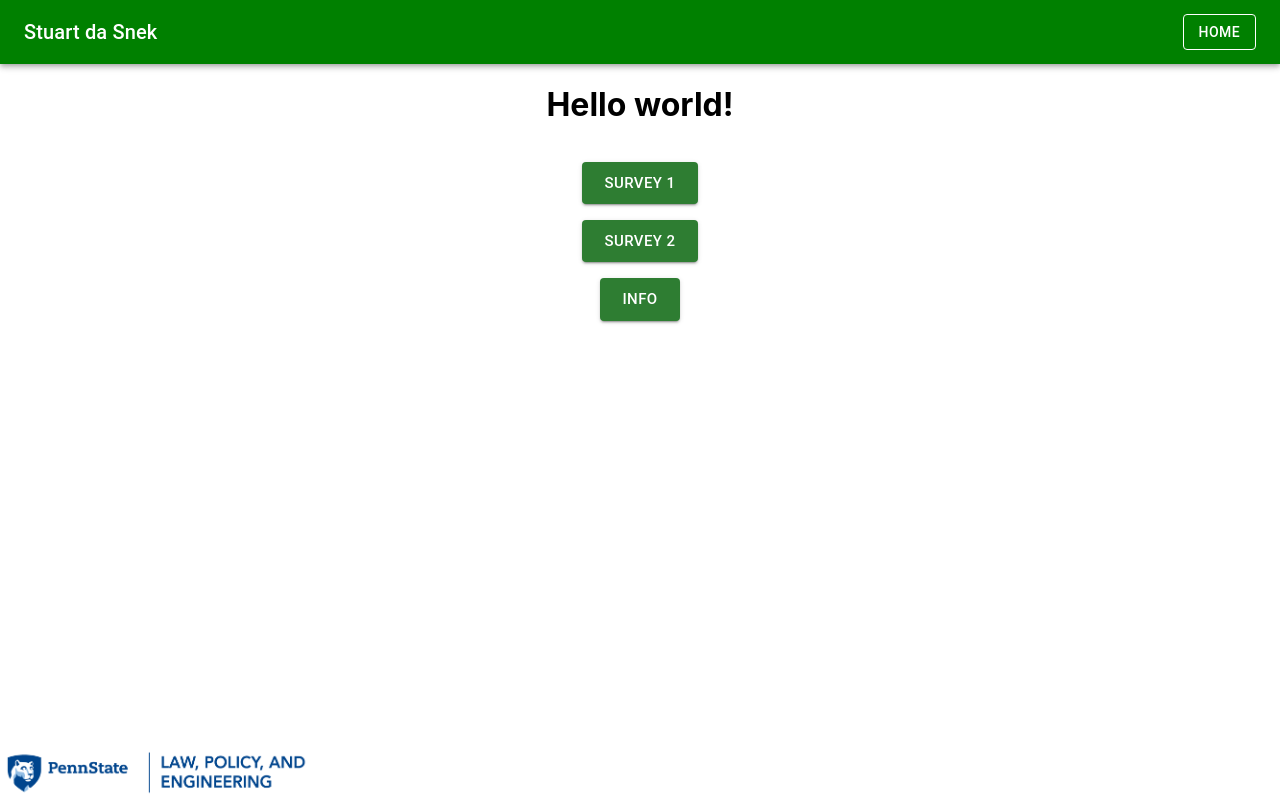
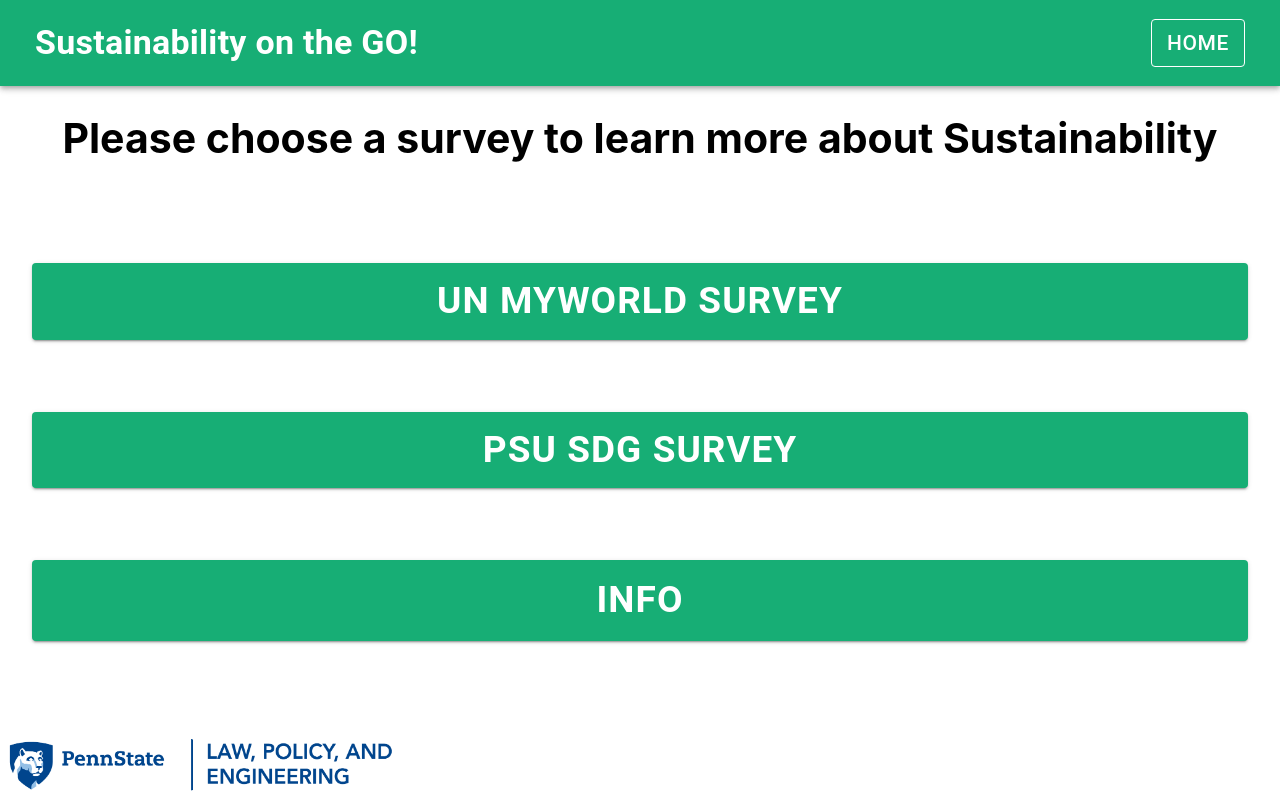
Before and after one commit to WinterGreen17/snek-page, a React (Create React App) app: page / in a window 1280 px wide. Built offline with nearby package versions, Linux system fonts and the light colour scheme.

Commit message:
make components more fit towards ipad

```diff
--- a/public/index.html
+++ b/public/index.html
@@ -24,7 +24,7 @@
       work correctly both with client-side routing and a non-root public URL.
       Learn how to configure a non-root public URL by running `npm run build`.
     -->
-    <title>Snek Site</title>
+    <title>Sustainability on the GO!</title>
   </head>
   <body>
     <noscript>You need to enable JavaScript to run this app.</noscript>
--- a/src/App.js
+++ b/src/App.js
@@ -1,4 +1,3 @@
-import logo from './logo.svg';
 import './App.css';
 
 import GlobalHeader from './Components/GlobalHeader';
@@ -32,13 +31,13 @@
       {(showWebsite1) ? (
         <iframe title='survey1'
           src="https://myworld2030.org/partner/LPE_PSU"
-          style={{ width: '100vw', height: '100vw' }}
+          style={{ width: '100vw', height: '100vh' }}
         />
       ): (
         ( showWebsite2) ? (
         <iframe title='survey2'
-          src="https://luhanyang.wordpress.com/"
-          style={{ width: '100vw', height: '100vw' }}
+          src="https://pennstate.qualtrics.com/jfe/form/SV_eu5L5iUKF54yq0e"
+          style={{ width: '100vw', height: '100vh' }}
         />
       ): (<Home showWebsiteFrame1={showWebsiteFrame1} showWebsiteFrame2={showWebsiteFrame2} />))}
 
--- a/src/Components/GlobalHeader.js
+++ b/src/Components/GlobalHeader.js
@@ -5,12 +5,12 @@
 import { Button } from '@mui/material';
 const GlobalHeader = (props) => {
     return (
-      <AppBar position="static" style={{backgroundColor:'green'}}>
-      <Toolbar>
-        <Typography variant="h6" component="div" sx={{ flexGrow: 1 }}>
-          Stuart da Snek
+      <AppBar position="static" style={{backgroundColor:'rgb(23,174,117)'}}>
+      <Toolbar style={{ padding: '11px 35px'}}>
+        <Typography variant="h4" component="div" sx={{ flexGrow: 1 }}>
+        <b>Sustainability on the GO!</b>
         </Typography>
-        <Button variant='outlined' color="inherit" onClick={props.onClick}>Home</Button>
+        <Button style={{height:"100%", fontSize:'21px'}} variant='outlined' color="inherit" onClick={props.onClick}>Home</Button>
       </Toolbar>
     </AppBar>
     );
--- a/src/Components/Home.js
+++ b/src/Components/Home.js
@@ -7,13 +7,17 @@
 const Home = (props) => {
     return (
         <div style={{textAlign:"center"}}>
-        <Grid container spacing={2} >
-        <Grid item xs={12}><h1>Hello world!</h1></Grid>
-          <Grid item xs={12}><Button size='large' variant="contained" color='success' onClick={props.showWebsiteFrame1} >Survey 1</Button></Grid>
-          <Grid item xs={12}><Button size='large' variant="contained" color='success' onClick={props.showWebsiteFrame2}>Survey 2</Button></Grid>
+        <Grid container spacing={9} >
+        <Grid item xs={12} ><h1 style={{ width: "100%", fontSize:'41px', fontWeight:'bold'}}>Please choose a survey to learn more about Sustainability</h1></Grid>
+          <Grid item xs={12} ><Button style={{ width: "95%", height:'100%', backgroundColor:'rgb(23,174,117)', fontSize:'37px', fontWeight:'bold'}} variant="contained" onClick={props.showWebsiteFrame1}>UN MyWorld Survey</Button></Grid>
+          <Grid item xs={12} ><Button style={{ width: "95%", height:'100%', backgroundColor:'rgb(23,174,117)', fontSize:'37px', fontWeight:'bold'}} variant="contained" onClick={props.showWebsiteFrame2}>PSU SDG Survey</Button></Grid>
           <Grid item xs={12}>
-          <Popup trigger={<Button size='large' variant="contained" color='success'>Info</Button>}>
-            <>Stuart is very dangerous snek</>
+          <Popup contentStyle={{
+        width: '70%',
+        height: '27%',
+      }} trigger={<Button style={{ width: "95%", height:'100%', backgroundColor:'rgb(23,174,117)', fontSize:'37px', fontWeight:'bold'}} size='large' variant="contained" color='success'>Info</Button>}>
+          <span style={{fontSize:'23px'}}>The project aims to empower, encourage participation, give visibility, and make the community aware of the SDG badges for sustainability through this community engagement booth. <br></br>Please learn more about our project and join the sustainability journey by following us on <br></br>Instagram <i><b>@SustainGO_</b></i> and on <br></br>Twitter <i><b>@Sustain_GO</b></i></span>
+
           </Popup>
 
           </Grid>
@@ -25,8 +29,9 @@
     justifyContent:"left",
     left: 0,
     bottom: 0,
-    width: '100%',}}>
-    <img  src={myImage}/>
+    width: '100%',
+    height:'9%'}}>
+    <img alt='psu' src={myImage}/>
 
     </BottomNavigation>
         </div>
```
